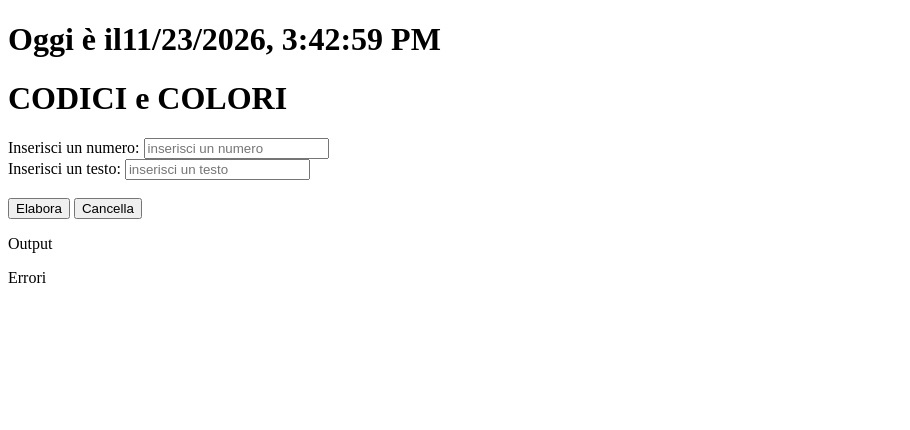
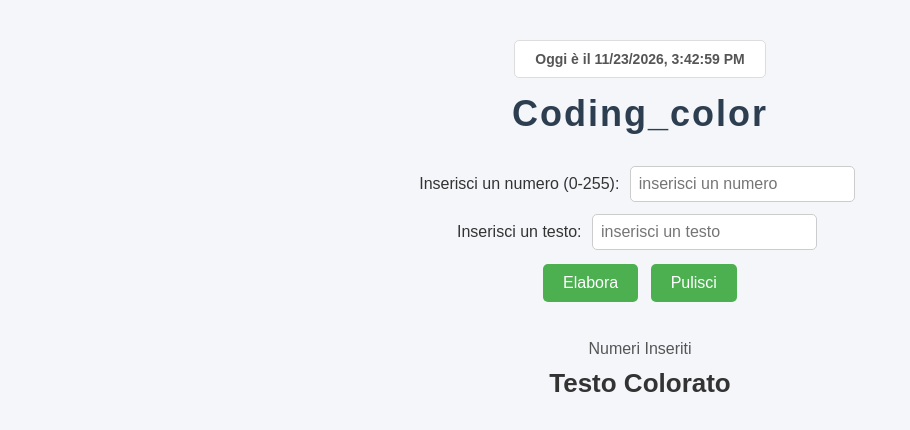
Before and after one commit to Edoardo-Servettini/Coding_color, a plain HTML site: page index.html in a window 1280 px wide. Both pictures are taken after a click on the button "Elabora". Shown: the whole page, without its empty margins (0-910 px from the left). Drawn offline with Linux system fonts and the light colour scheme.

Commit message:
esercizio finale

```diff
--- a/index.html
+++ b/index.html
@@ -2,32 +2,34 @@
 <html lang="it">
 <head>
     <meta charset="utf-8">
-       <title>Coding&Color - 4BI</title>
+    <title>Coding_Color-4BINF</title>
     <link href="styles.css" rel="stylesheet" type="text/css" />
 </head>
 <body>
     <div id="header">
-           <h1 id="saluto">Oggi è un bel giorno!</h1>
+        <h1 id="saluto">Coding_Color</h1>
     </div>
+
     <div id="title">
-           <h1>CODICI e COLORI</h1>
+        <h1>Coding_color</h1>
     </div>
+
     <div id="input">
-           <label for="inNumber">Inserisci un numero: </label>
-           <input id="inNumber" placeholder="inserisci un numero">
+        <label for="numero">Inserisci un numero (0-255): </label>
+        <input type="number" id="numero" placeholder="inserisci un numero">
         <br>
-           <label for="inText">Inserisci un testo: </label>
-           <input id="inText" placeholder="inserisci un testo">
-           <br><br>
+        <label for="testo">Inserisci un testo: </label>
+        <input type="text" id="testo" placeholder="inserisci un testo">
+        <br>
         <button type="button" id="btnElabora" onclick="elabora()">Elabora</button>
-           <button type="button" id="btnCancella" onclick="reset()">Cancella</button>
+        <button type="button" id="btnCancella" onclick="pulisci()">Pulisci</button>
     </div>
+
     <div id="output">
-           <p id="outText">Output</p>
+        <p id="titolo">Numeri Inseriti</p>
+        <p id="testoColorato">Testo Colorato</p>
     </div>
-       <div>
-           <p id="error">Errori</p>
-       </div>
+
     <script src="script.js"></script>
 </body>
 </html>
--- a/script.js
+++ b/script.js
@@ -1,11 +1,47 @@
-console.log("verifica esecuzione");
+let colori = [];
+// Questa parte di codice serve a mostrare una frase di saluto e la data odierna
 let d = new Date();
-console.log(d);
-document.getElementById("saluto").innerHTML = "Oggi è il" + d.toLocaleString();
-function elabora(){
-let numero = document.getElementById(inNumber).value;
-alert("il numero inserito è: " + numero);
+document.getElementById("saluto").innerHTML = "Oggi è il " + d.toLocaleString();
+// Funzione che elabora quanto scritto dall'utente
+function elabora() {
+    let inputNum = document.getElementById("numero").value;
+    let numero = Number(inputNum);
+    let testo = document.getElementById("testo").value;
+	// Inserisce il numero
+    if (inputNum !== "" && !isNaN(numero) && numero >= 0 && numero <= 255) {
+        if (colori.length < 3) {
+            colori.push(numero);
+
+            // Aggiorna il testo solo se l'utente ha scritto qualcosa
+            if (testo !== "") {
+                document.getElementById("testoColorato").innerHTML = testo;
+            }
+			//Inserisce il numero inserito e quelli inseriti prima
+            document.getElementById("titolo").innerHTML = "Hai inserito il numero: " + numero;
+            document.getElementById("titolo").innerHTML += "<br>I colori inseriti sono: " + colori.join(", ");
+            document.getElementById("numero").value = "";
+// Quando i colori inseriti sono tre questi vengono applicati al testo
+            if (colori.length === 3) {
+                let newColor = `rgb(${colori[0]}, ${colori[1]}, ${colori[2]})`;
+                document.getElementById("testoColorato").style.color = newColor;
+                document.getElementById("titolo").innerHTML += "<br>Colore finale applicato: <b>" + newColor + "</b>";
+            }
+        } else {
+			// Se si inserisce un colore in piùsi viene blocatti dal programma
+            alert("Numero massimo di inserimenti raggiunto");
+        }
+    } else {
+		// Controlla che il numero sia compreso fra 0 e 255
+        alert("Il numero inserito non va bene deve essere tra 0 e 255");
+    }
 }
-function reset(){
-document.getElementById("inNumber").value = "";
+
+// Funzione per ripurile la pagina e riportarla al suo stato originale
+function pulisci() {
+    document.getElementById("numero").value = "";
+    document.getElementById("testo").value = "";
+    document.getElementById("titolo").innerHTML = "Numeri Inseriti";
+    document.getElementById("testoColorato").innerHTML = "Testo Colorato";
+    document.getElementById("testoColorato").style.color = "black";
+    colori = [];
 }
--- a/styles.css
+++ b/styles.css
@@ -0,0 +1,76 @@
+/* L'asterisco significa che vale per tutta la pagina e va ad assumere quello stile */
+* {
+    margin: 0;
+    padding: 0;
+    box-sizing: border-box;
+    font-family: Arial, sans-serif;
+}
+
+body {
+    background-color: #f4f6f9;
+    color: #333333;
+    padding: 40px;
+    text-align: center;
+}
+
+#saluto {
+    background-color: #ffffff;
+    color: #555555;
+    font-size: 14px;
+    padding: 10px 20px;
+    display: inline-block;
+    border: 1px solid #dddddd;
+    border-radius: 5px;
+    margin-bottom: 15px;
+}
+
+#title {
+    text-align: center;
+    margin-bottom: 25px;
+}
+
+#title h1 {
+    font-size: 36px;
+    font-weight: 800;
+    letter-spacing: 2px;
+    color: #2c3e50;
+    margin-bottom: 20px;
+}
+
+#output {
+    margin-top: 30px;
+}
+
+#titolo {
+    font-size: 16px;
+    color: #555555;
+    margin-bottom: 10px;
+}
+
+#testoColorato {
+    font-size: 26px;
+    font-weight: bold;
+    margin-top: 10px;
+}
+
+button {
+    cursor: pointer;
+    background-color: #4CAF50;
+    color: white;
+    border: none;
+    padding: 10px 20px;
+    font-size: 16px;
+    margin: 8px 4px;
+    border-radius: 5px;
+}
+
+button:hover {
+    background-color: #45a049;
+}
+input {
+    font-size: 16px;
+    padding: 8px;
+    margin: 6px;
+    border: 1px solid #ccc;
+    border-radius: 5px;
+}
```
Lines whose indentation alone changed are shown as unchanged.
